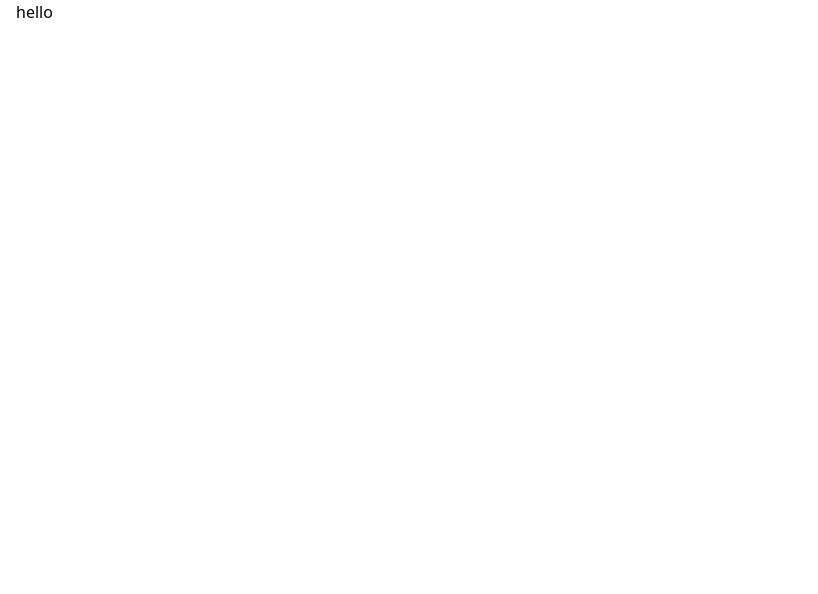
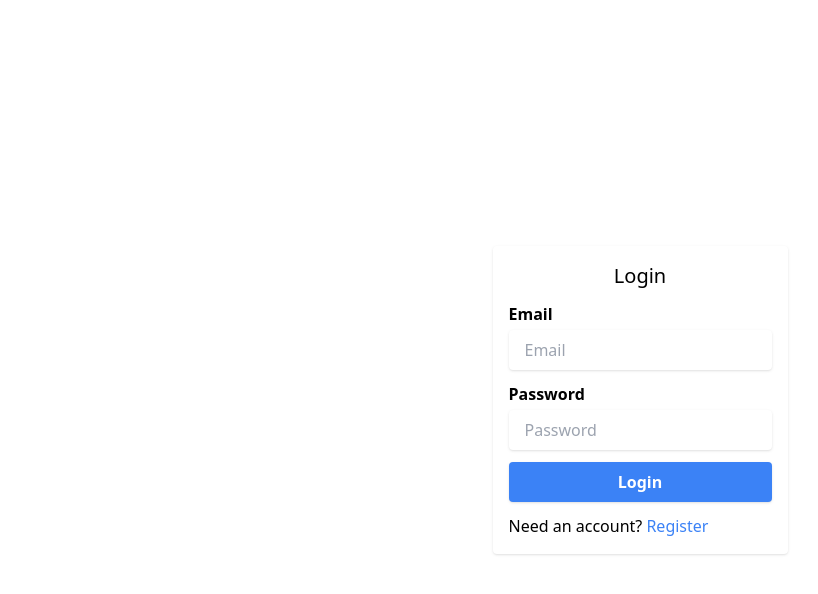
Before and after one commit to yap8/chat, a React (Create React App) app in the folder client/: page /login in a window 1280 px wide. Shown: the top 594 px of the page, without its empty margins (0-818 px from the left). Built offline with nearby package versions, Linux system fonts and the light colour scheme.

Commit message:
added basic routing, Form and Button components, created Login page

```diff
--- a/client/package.json
+++ b/client/package.json
@@ -9,6 +9,7 @@
     "react": "^18.0.0",
     "react-dom": "^18.0.0",
     "react-redux": "^8.0.0",
+    "react-router-dom": "^6.2.2",
     "react-scripts": "5.0.1",
     "redux": "^4.1.2",
     "redux-thunk": "^2.4.1",
--- a/client/src/App.js
+++ b/client/src/App.js
@@ -1,8 +1,27 @@
+import { BrowserRouter as Router, Routes, Route } from 'react-router-dom'
+
+import mergeClasses from './helpers/mergeClasses'
+import Login from "./pages/Login"
+import Register from './pages/Register';
+import Home from './pages/Home';
+
 function App() {
+  const classes = {
+    base: 'h-screen bg-white flex items-center justify-center container',
+    dark: 'dark:bg-slate-700'
+  }
+
   return (
-    <div className="container">
-      <h1 className="text-red">hello</h1>
-    </div>
+    <Router>
+      <div className={mergeClasses(classes)}>
+        <Routes>
+          <Route path='/' element={<Home />} />
+          <Route path='/home' element={<Home />} />
+          <Route path='/login' element={<Login />} />
+          <Route path='/register' element={<Register />} />
+        </Routes>
+      </div>
+    </Router>
   );
 }
 
--- /dev/null
+++ b/client/src/components/Button.js
@@ -0,0 +1,17 @@
+import mergeClasses from '../helpers/mergeClasses'
+
+const Button = ({ className, children }) => {
+  const classes = {
+    base: 'bg-blue-500 text-white font-semibold py-2 px-4 rounded transition shadow',
+    hover: 'hover:bg-blue-700',
+    inherited: className
+  }
+
+  return (
+    <button
+      className={mergeClasses(classes)}
+    >{children}</button>
+  )
+}
+
+export default Button
--- /dev/null
+++ b/client/src/components/Form/Form.js
@@ -0,0 +1,14 @@
+import FormGroup from "./FormGroup"
+import FormInput from "./FormInput"
+import FormTitle from "./FormTitle"
+
+const Form = ({ children, ...props }) => {
+  return (
+    <form {...props}>
+      {children}
+    </form>
+  )
+}
+
+export { FormGroup, FormInput, FormTitle }
+export default Form
--- /dev/null
+++ b/client/src/components/Form/FormGroup.js
@@ -0,0 +1,9 @@
+const FormGroup = ({ children }) => {
+  return (
+    <div className='mb-3 last:mb-0'>
+      {children}
+    </div>
+  )
+}
+
+export default FormGroup
--- /dev/null
+++ b/client/src/components/Form/FormInput.js
@@ -0,0 +1,32 @@
+import mergeClasses from "../../helpers/mergeClasses"
+import capitalize from '../../helpers/capitalize'
+
+const FormInput = ({ name, className, label, ...props }) => {
+  const classes = {
+    base: 'py-2 px-4 rounded transition shadow',
+    inherited: className
+  }
+
+  return (
+    <div className='flex flex-col'>
+      {label && (
+        <label
+          className="mb-1 font-semibold"
+          htmlFor={name}
+        >
+          {capitalize(name)}
+        </label>
+      )}
+      <input
+        name={name}
+        type={name === 'password' ? 'password' : 'text'}
+        placeholder={capitalize(name)}
+        id={name}
+        className={mergeClasses(classes)}
+        {...props}
+      />
+    </div>
+  )
+}
+
+export default FormInput
--- /dev/null
+++ b/client/src/components/Form/FormTitle.js
@@ -0,0 +1,14 @@
+import mergeClasses from "../../helpers/mergeClasses"
+
+const FormTitle = ({ className, children }) => {
+  const classes = {
+    base: 'text-xl semibold',
+    inherited: className
+  }
+
+  return (
+    <h2 className={mergeClasses(classes)}>{children}</h2>
+  )
+}
+
+export default FormTitle
--- /dev/null
+++ b/client/src/helpers/capitalize.js
@@ -0,0 +1,7 @@
+const capitalize = (str) => {
+  const words = str.split(' ')
+
+  return words.map(word => word.charAt(0).toUpperCase() + word.slice(1)).join(' ')
+}
+
+export default capitalize
--- /dev/null
+++ b/client/src/helpers/mergeClasses.js
@@ -0,0 +1,7 @@
+const mergeClasses = (classesObj) => {
+  const classesStr = Object.values(classesObj).reduce((acc, cur) => `${acc} ${cur}`)
+
+  return classesStr
+}
+
+export default mergeClasses
--- /dev/null
+++ b/client/src/pages/Home.js
@@ -0,0 +1,7 @@
+const Home = () => {
+  return (
+    <div>Home</div>
+  )
+}
+
+export default Home
--- /dev/null
+++ b/client/src/pages/Login.js
@@ -0,0 +1,37 @@
+import Form, { FormGroup, FormInput, FormTitle } from "../components/Form/Form"
+import Button from "../components/Button"
+import { Link } from "react-router-dom"
+
+const Login = () => {
+  const handleSubmit = (e) => {
+    e.preventDefault()
+  }
+
+  return (
+    <div className='p-4 shadow rounded'>
+      <Form onSubmit={handleSubmit}>
+        <FormGroup>
+          <FormTitle className="text-center">Login</FormTitle>
+        </FormGroup>
+        <FormGroup>
+          <FormInput
+            name='email'
+            label
+          />
+        </FormGroup>
+        <FormGroup>
+          <FormInput
+            name='password'
+            label
+          />
+        </FormGroup>
+        <FormGroup>
+          <Button className="w-full">Login</Button>
+        </FormGroup>
+        Need an account? <Link to="/register" className="text-blue-500 hover:underline">Register</Link>
+      </Form>
+    </div>
+  )
+}
+
+export default Login
--- /dev/null
+++ b/client/src/pages/Register.js
@@ -0,0 +1,7 @@
+const Register = () => {
+  return (
+    <div>Register</div>
+  )
+}
+
+export default Register
```
Also changed, not shown: 1 other file (tests, documents, lock files or other folders).
